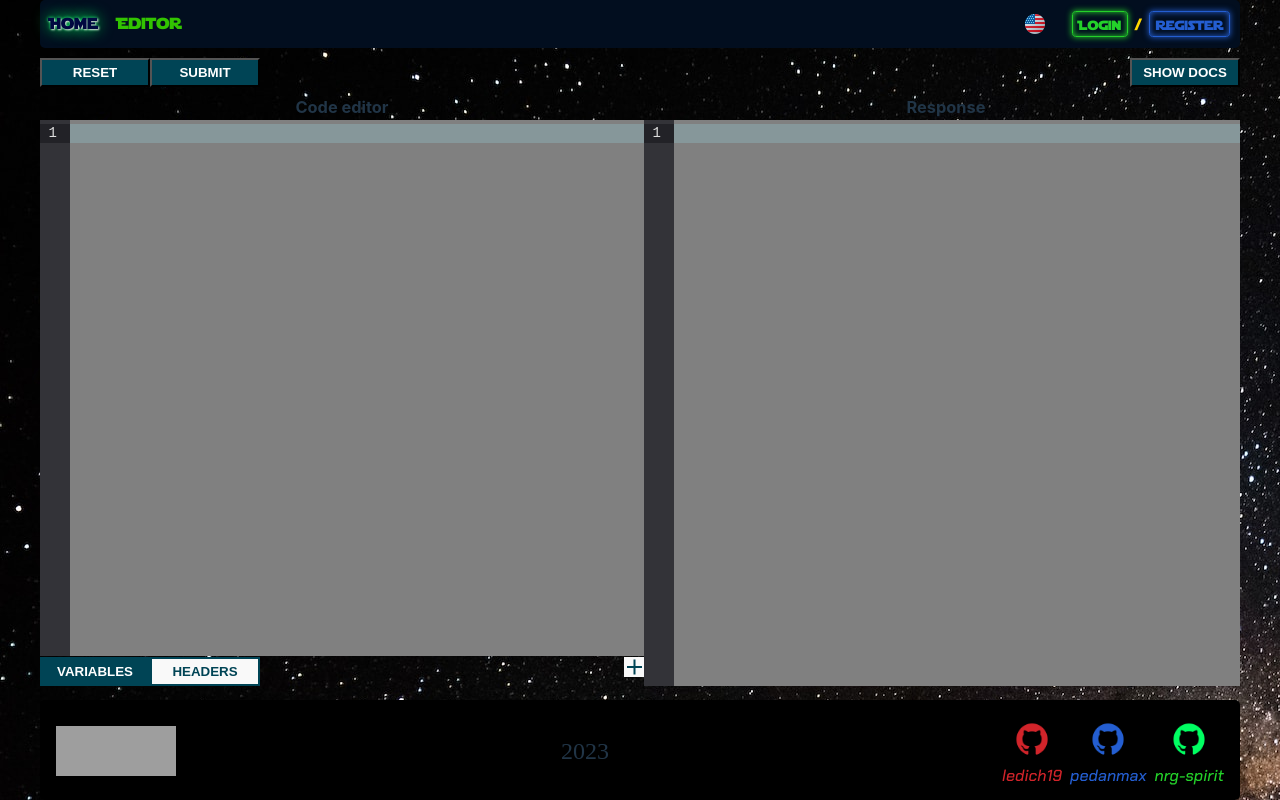
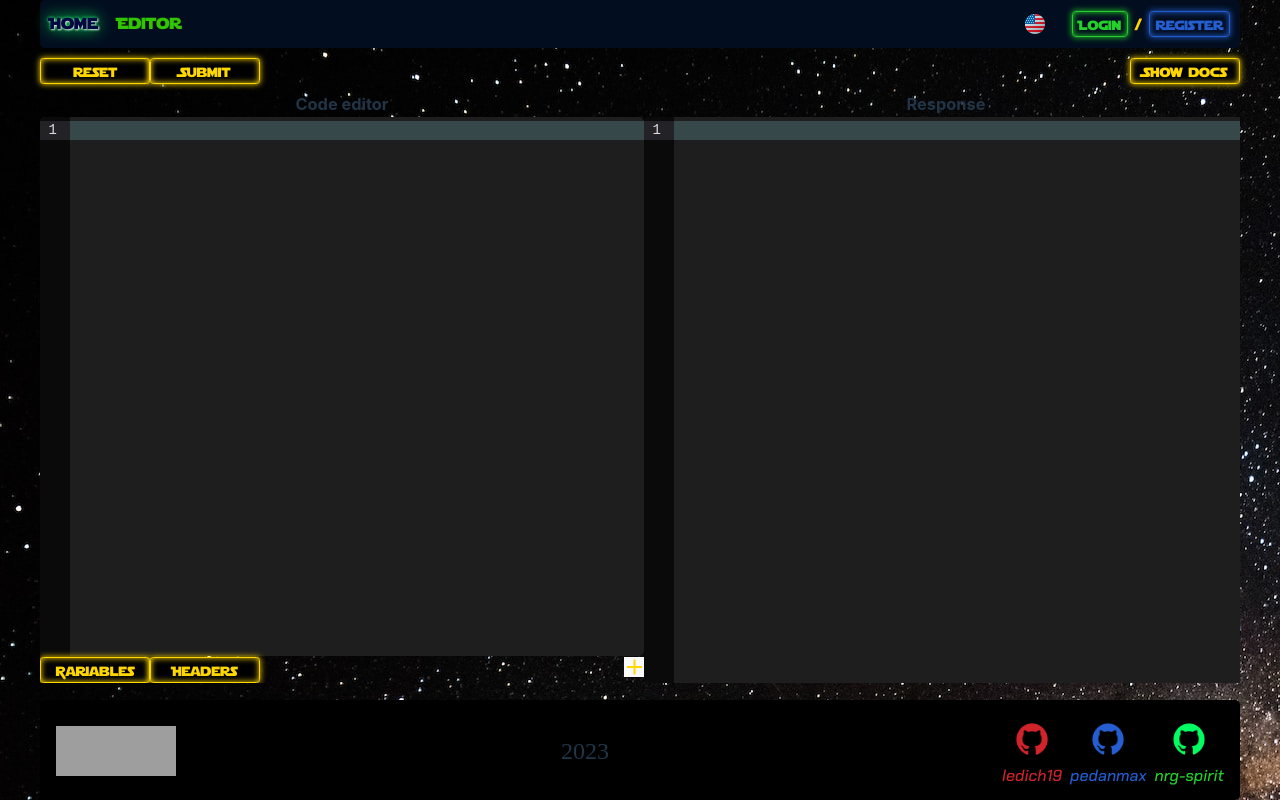
Before and after one commit to Ledich19/RRS_GraphiQL, a React (Vite) app: page /editor in a window 1280 px wide. Built offline with nearby package versions, Linux system fonts and the light colour scheme; no server answers; grey boxes are pictures that could not be loaded.

Commit message:
style: add editor stile

```diff
--- a/src/components/EditorInput/EditorInput.module.scss
+++ b/src/components/EditorInput/EditorInput.module.scss
@@ -1,6 +1,7 @@
 .codemirror{
   width: 100%;
   height: calc(100% - 24px);
+  border-radius: 5px;
 }
 
 .title {
--- a/src/components/EditorInput/EditorInputTheme.ts
+++ b/src/components/EditorInput/EditorInputTheme.ts
@@ -1,16 +1,18 @@
 const theme = {
   '&': {
     color: 'white',
-    background: 'grey', // цвет фона редактора
+    background: 'rgb(30, 30, 30)', // цвет фона редактора
     height: '100%',
+    borderRadius: '5px',
   },
   '.cm-gutters': {
-    backgroundColor: 'dark-grey', // цвет столба с нумерацией строк
+    backgroundColor: 'rgb(10, 10, 10)', // цвет столба с нумерацией строк
     color: '#ddd',
     border: 'none',
   },
   '.cm-scroller': {
     overflow: 'auto',
+    borderRadius: '5px',
   },
   '.ͼb': {
     color: 'yellow',
--- a/src/components/EditorOutput/EditorOutput.module.scss
+++ b/src/components/EditorOutput/EditorOutput.module.scss
@@ -1,3 +1,4 @@
 .codemirror{
   flex: 1 1 auto;
+  border-radius: 5px;
 }
--- a/src/components/EditorOutput/EditorOutputTheme.ts
+++ b/src/components/EditorOutput/EditorOutputTheme.ts
@@ -1,18 +1,20 @@
 const theme = {
   '&': {
     color: 'white',
-    background: 'grey', // цвет фона редактора,
+    background: 'rgb(30, 30, 30)', // цвет фона редактора,
     height: '100%',
     width: '100%',
+    borderRadius: '5px',
   },
   '.cm-gutters': {
-    backgroundColor: 'dark-grey', // цвет столба с нумерацией строк
+    backgroundColor: 'rgb(10, 10, 10)', // цвет столба с нумерацией строк
     color: '#ddd',
     border: 'none',
   },
   '.cm-scroller': {
     maxWidth: '100%',
     overflow: 'none',
+    borderRadius: '5px',
   },
   '.ͼb': {
     color: 'yellow',
@@ -28,6 +30,9 @@ const theme = {
   '.cm-lintRange-error': {
     color: 'red',
   },
+  '.cm-editor': {
+    borderRadius: '5px',
+  },
 };
 
 // eslint-disable-next-line import/prefer-default-export
--- a/src/components/Footer/Footer.module.scss
+++ b/src/components/Footer/Footer.module.scss
@@ -53,7 +53,7 @@ $visitedColor: #ffd700;
   text-decoration: none;
   font-family: 'Chakra Petch', ShentoxRegular, sans-serif;
   &:visited {
-    color: $visitedColor;
+    // color: $visitedColor;
   }
   &:active {
     color: $visitedColor;
--- a/src/pages/Editor/Editor.module.scss
+++ b/src/pages/Editor/Editor.module.scss
@@ -1,3 +1,4 @@
+$buttonColor: gold;
 
 .editor {
   flex: 1 0 auto;
@@ -11,35 +12,108 @@
   height: 100%;
 }
 
-.button {
-  padding: 5px 10px;
-  min-width: 110px;
-  background: #045;
-  color: #fff;
-  text-transform: uppercase;
-  font-weight: 700;
-  cursor: pointer;
-}
-
-.nonActiveButton, .activeButton {
-  padding: 5px 10px;
-  min-width: 110px;
-  color: #fff;
-  text-transform: uppercase;
-  font-weight: 700;
-  cursor: pointer;
-  border: none;
-}
-
-.nonActiveButton{
-  color: #045;
-  border: 2px solid #045;
-}
-
 .activeButton {
   background: #045;
   color: #fff;
 }
+.nonActiveButton,
+.button {
+  border-radius: 5px;
+  min-width: 110px;
+  font-family: 'Starjedi', 'Disket-Mono-Bold';
+  background: #000000;
+  display: inline-block;
+  cursor: pointer;
+  text-decoration: none;
+  border-radius: 0.25em;
+  position: relative;
+}
+.nonActiveButton,
+.button {
+  color: $buttonColor;
+  border: $buttonColor 0.125em solid;
+  text-shadow: 0 0 0.125em hsl(0 0% 100% / 0.3), 0 0 0.45em --clr-two;
+  box-shadow: inset 0 0 0.5em 0 $buttonColor, 0 0 0.5em 0 $buttonColor;
+}
+
+.nonActiveButton::before,
+.button::before {
+  content: '';
+  position: absolute;
+  top: 120%;
+  left: 0;
+  width: 100%;
+  height: 100%;
+  transform: perspective(1.5em) rotateX(45deg) scale(0.8, 0.3);
+  filter: blur(1.5em);
+  opacity: 0.7;
+  pointer-events: none;
+}
+
+.nonActiveButton.active::before ,
+.button.active::before {
+  animation: scalingShadow 0.5s ease-in-out;
+}
+
+@keyframes scalingShadow {
+  0% {
+    top: 120%;
+    transform: perspective(1.5em) rotateX(45deg) scale(0.8, 0.3);
+  }
+  50% {
+    top: 165%;
+    transform: perspective(1.5em) rotateX(45deg) scale(0.75, 0.3);
+  }
+  100% {
+    top: 120%;
+    transform: perspective(1.5em) rotateX(45deg) scale(0.8, 0.3);
+  }
+}
+
+.nonActiveButton::after ,
+.button::after {
+  content: '';
+  position: absolute;
+  top: 0;
+  left: 0;
+  bottom: 0;
+  right: 0;
+  opacity: 0;
+  z-index: -1;
+  transition: opacity 100ms linear;
+}
+
+.nonActiveButton::after ,
+.button::after {
+  box-shadow: 0 0 2em 0.5em $buttonColor;
+  background-color: $buttonColor;
+}
+
+.nonActiveButton:focus::before ,
+.button:focus::before {
+  opacity: 1;
+}
+
+.nonActiveButton:hover::after,
+.nonActiveButton:focus::after ,
+.button:hover::after,
+.button:focus::after {
+  opacity: 1;
+}
+
+.nonActiveButton:hover,
+.nonActiveButton:focus ,
+.button:hover,
+.button:focus {
+  background: $buttonColor;
+  outline: none;
+  color: rgb(0, 0, 0);
+  text-shadow: none;
+}
+
+
+
+
 
 .input_main {
   min-height: 70px;
@@ -106,7 +180,7 @@
   position: absolute;
   width: 15px;
   height: 2px;
-  background-color: #045;
+  background-color: gold;
   transition: all 0.3s ease;
   &_first{
 
```
